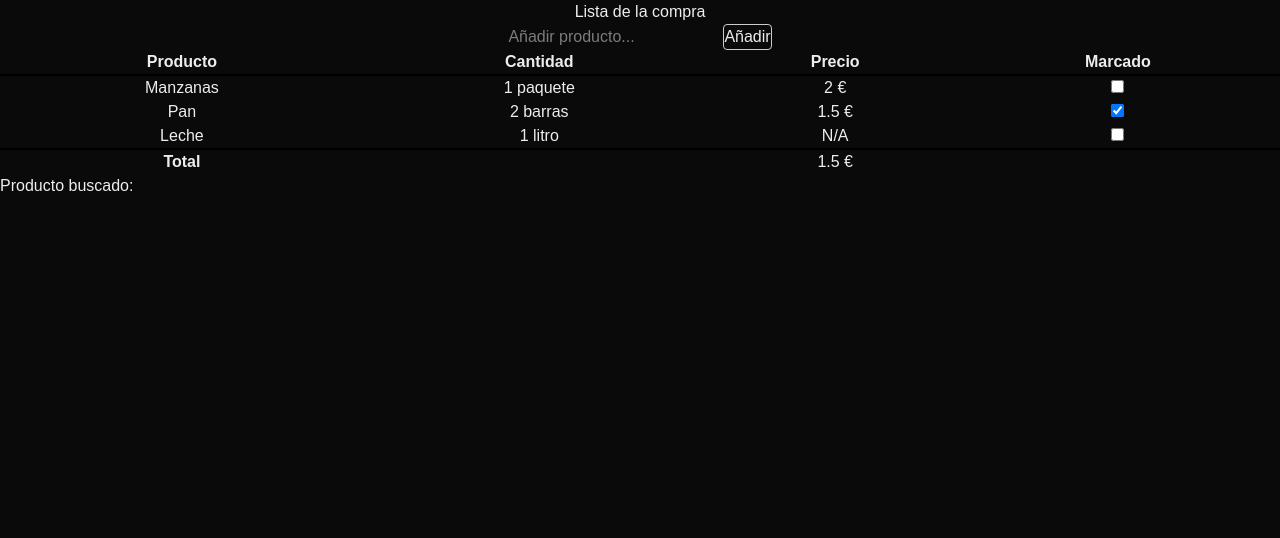
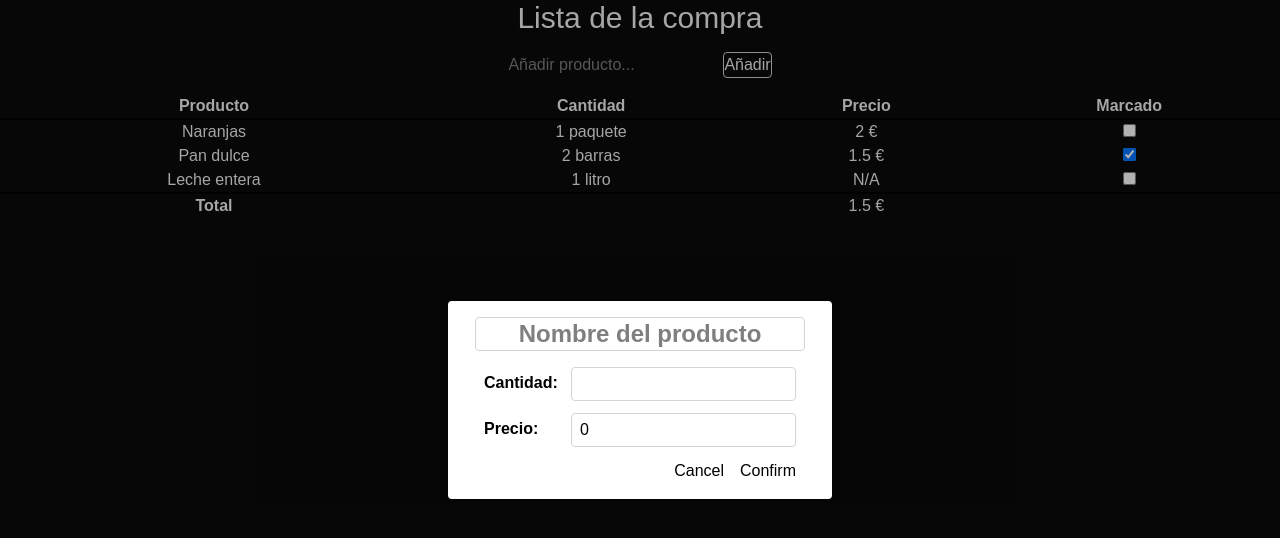
Before and after one commit to gianluisdiana/Metaspesa, a Next.js app in the folder client/: page /shopping in a window 1280 px wide. Both pictures are taken after a click on the button "Añadir". Shown: the top 538 px of the page. Built offline with nearby package versions, Linux system fonts and the light colour scheme.

Commit message:
feat: modal to add product

```diff
--- a/client/app/layout.tsx
+++ b/client/app/layout.tsx
@@ -21,7 +21,7 @@ export default function RootLayout({
   children: React.ReactNode;
 }>) {
   return (
-    <html lang="en">
+    <html lang="es">
       <body
         className={`${geistSans.variable} ${geistMono.variable} antialiased`}
       >
--- a/client/app/shopping/Product.ts
+++ /dev/null
@@ -1,6 +0,0 @@
-export interface Product {
-  name: string;
-  quantity?: string;
-  price?: number;
-  checked: boolean;
-}
--- /dev/null
+++ b/client/app/shopping/components/product-modal-form.tsx
@@ -0,0 +1,95 @@
+'use client';
+
+import { Product } from '../domain';
+
+export default function ProductModalForm({
+  product,
+  editProduct,
+  confirm,
+  close,
+}: {
+  close: () => void;
+  product: Product;
+  confirm: (product: Product) => void;
+  editProduct: (product: Product) => void;
+}) {
+  return (
+    <dialog
+      open
+      className="w-96 p-4 rounded bg-white left-1/2 top-1/2 transform -translate-x-1/2 -translate-y-1/2"
+    >
+      <form method="dialog">
+        <section className="flex flex-col items-center">
+          <input
+            type="text"
+            value={product.name}
+            onChange={e => editProduct({ ...product, name: e.target.value })}
+            placeholder="Nombre del producto"
+            required
+            className="font-bold text-2xl mb-4 text-center border border-gray-300 rounded"
+          />
+        </section>
+        <section>
+          <ProductInputField<string>
+            label="Cantidad"
+            value={product.quantity ?? ''}
+            setValue={value => editProduct({ ...product, quantity: value })}
+          />
+          <ProductInputField<number>
+            label="Precio"
+            value={product.price ?? 0}
+            setValue={value => editProduct({ ...product, price: value })}
+          />
+        </section>
+        <ProductModalMenu close={close} confirm={() => confirm(product)} />
+      </form>
+    </dialog>
+  );
+}
+
+const ProductInputField = <T extends string | number>({
+  label,
+  value,
+  setValue,
+}: {
+  label: string;
+  value: T;
+  setValue: (value: T) => void;
+}) => {
+  const inputType = typeof value === 'number' ? 'number' : 'text';
+  const inputConverter = typeof value === 'number' ? Number : String;
+
+  return (
+    <article className="flex justify-between mb-3 mx-5">
+      <label htmlFor={label.toLowerCase()} className="font-semibold py-1">
+        {label}:
+      </label>
+      <input
+        id={label.toLowerCase()}
+        className="border border-gray-300 rounded px-2 py-1"
+        type={inputType}
+        value={value}
+        onChange={e => setValue(inputConverter(e.target.value) as T)}
+      />
+    </article>
+  );
+};
+
+const ProductModalMenu = ({
+  close,
+  confirm,
+}: {
+  close: () => void;
+  confirm: () => void;
+}) => {
+  return (
+    <menu className="flex justify-end gap-4 mr-5">
+      <button type="reset" className="cursor-pointer" onClick={close}>
+        Cancel
+      </button>
+      <button type="submit" className="cursor-pointer" onClick={confirm}>
+        Confirm
+      </button>
+    </menu>
+  );
+};
--- a/client/app/shopping/components/shopping-list-search-bar.tsx
+++ b/client/app/shopping/components/shopping-list-search-bar.tsx
@@ -1,13 +1,13 @@
 'use client';
 
 import { useState } from 'react';
-import { Product } from '../Product';
+import { Product } from '../domain';
 
-export const ShoppingListSearchBar = ({
+export default function ShoppingListSearchBar({
   onSearch,
-}: {
+}: Readonly<{
   onSearch: (value: Product) => void;
-}) => {
+}>) {
   const [inputValue, setInputValue] = useState('');
   const [showSuggestions, setShowSuggestions] = useState(false);
 
@@ -79,17 +79,17 @@ export const ShoppingListSearchBar = ({
       </button>
     </div>
   );
-};
+}
 
 const ShoppingListSuggestions = ({
   products,
   onSuggestionSelected,
   resetSearch,
-}: {
+}: Readonly<{
   products: Product[];
   onSuggestionSelected: (value: Product) => void;
   resetSearch: () => void;
-}) => {
+}>) => {
   const MaxAmountOfSuggestionsShown = 5;
 
   const onChange = (product: Product) => {
@@ -128,28 +128,23 @@ const ShoppingListSuggestions = ({
 const ShoppingListSuggestionItem = ({
   product,
   onItemSelected,
-}: {
+}: Readonly<{
   product: Product;
   onItemSelected: (value: Product) => void;
-}) => {
+}>) => {
   return (
     <option
       key={product.name}
       tabIndex={0}
       onMouseDown={() => onItemSelected(product)}
-      onKeyDown={e => {
-        if (e.key === 'Enter' || e.key === ' ') {
-          onItemSelected(product);
-        }
-      }}
       style={{
         borderBottom: '1px solid rgba(0,0,0,0.04)',
         cursor: 'pointer',
         padding: '8px 12px',
       }}
-      className='hover:bg-cyan-400/10 cursor-pointer px-3 py-2 border-b-gray-200'
+      className="hover:bg-cyan-400/10 cursor-pointer px-3 py-2 border-b-gray-200"
     >
-      <strong>{product.name}</strong>
+      {product.name}
       {product.price !== undefined && product.price !== null
         ? ` — ${product.price} €`
         : ''}
--- a/client/app/shopping/components/shopping-list-table.tsx
+++ b/client/app/shopping/components/shopping-list-table.tsx
@@ -1,10 +1,10 @@
-import { Product } from '../Product';
+import { Product, ShoppingList } from '../domain';
 
 export const ShoppingListTable = ({
-  products,
+  shoppingList,
   onToggle,
 }: {
-  products: Product[];
+  shoppingList: ShoppingList;
   onToggle: (name: string) => void;
 }) => {
   return (
@@ -13,7 +13,7 @@ export const ShoppingListTable = ({
         <ShoppingListHeader />
       </thead>
       <tbody>
-        {products.map(product => (
+        {shoppingList.products.map(product => (
           <ShoppingListProductRow
             key={product.name}
             product={product}
@@ -22,7 +22,7 @@ export const ShoppingListTable = ({
         ))}
       </tbody>
       <tfoot>
-        <ShoppingListTotalRow products={products} />
+        <ShoppingListTotalRow shoppingList={shoppingList} />
       </tfoot>
     </table>
   );
@@ -52,18 +52,18 @@ const ShoppingListProductRow = ({
   );
 };
 
-const ShoppingListTotalRow = ({ products }: { products: Product[] }) => {
-  const totalAmount = products
-    .filter(product => product.checked && product.price !== undefined)
-    .reduce((total, product) => total + (product.price ?? 0), 0);
-
+const ShoppingListTotalRow = ({
+  shoppingList,
+}: {
+  shoppingList: ShoppingList;
+}) => {
   return (
     <tr>
       <td>
         <strong>Total</strong>
       </td>
       <td></td>
-      <td>{totalAmount} €</td>
+      <td>{shoppingList.calculateTotal()} €</td>
     </tr>
   );
 };
--- /dev/null
+++ b/client/app/shopping/domain.ts
@@ -0,0 +1,20 @@
+export interface Product {
+  name: string;
+  quantity?: string;
+  price?: number;
+  checked: boolean;
+}
+
+export class ShoppingList {
+  public constructor(public products: Product[]) {}
+
+  public calculateTotal(): number {
+    return this.products
+      .filter(product => product.checked && product.price !== undefined)
+      .reduce((total, product) => total + product.price!, 0);
+  }
+
+  public contains(product: Product): boolean {
+    return this.products.some(p => p.name === product.name);
+  }
+}
--- a/client/app/shopping/page.module.css
+++ b/client/app/shopping/page.module.css
@@ -1,22 +1,15 @@
-.shopping-list table {
+.shopping-list {
+  text-align: center;
+
+  table {
     width: 100%;
 
     thead {
       border-bottom: 2px solid black;
-    text-align: center;
     }
 
     tfoot {
       border-top: 2px solid black;
     }
-
-  td {
-    text-align: center;
   }
 }
-
-.shopping-list-search-bar {
-  align-items: center;
-  display: flex;
-  justify-content: center;
-}
--- a/client/app/shopping/page.tsx
+++ b/client/app/shopping/page.tsx
@@ -2,9 +2,10 @@
 
 import { useState } from 'react';
 import styles from './page.module.css';
-import { Product } from './Product';
+import { Product, ShoppingList } from './domain';
 import { ShoppingListTable } from './components/shopping-list-table';
-import { ShoppingListSearchBar } from './components/shopping-list-search-bar';
+import ShoppingListSearchBar from './components/shopping-list-search-bar';
+import ProductModalForm from './components/product-modal-form';
 
 const StyleClasses = {
   SearchBar: 'shopping-list-search-bar',
@@ -12,8 +13,10 @@ const StyleClasses = {
 };
 
 export default function Home() {
-  const [products, setProducts] = useState<Product[]>(sampleProducts);
-  const [productToAdd, setProductToAdd] = useState<Product>();
+  const [products, setProducts] = useState(sampleProducts);
+  const [productToAdd, setProductToAdd] = useState<Product | undefined>();
+
+  const shoppingList = new ShoppingList(products);
 
   const toggleChecked = (name: string) => {
     setProducts(prev =>
@@ -21,18 +24,32 @@ export default function Home() {
     );
   };
 
+  const addProduct = (product: Product) => {
+    setProducts(prev => [...prev, product]);
+    setProductToAdd(undefined);
+  };
+
   return (
     <div>
       <main className={styles[StyleClasses.ShoppingList]}>
-        <h1 style={{ textAlign: 'center' }}>Lista de la compra</h1>
-        <div className={styles[StyleClasses.SearchBar]}>
+        <h1 className="text-3xl mb-4">Lista de la compra</h1>
+        <div className="flex justify-center items-center mb-4">
           <ShoppingListSearchBar onSearch={setProductToAdd} />
         </div>
-        <ShoppingListTable products={products} onToggle={toggleChecked} />
+        <ShoppingListTable
+          shoppingList={shoppingList}
+          onToggle={toggleChecked}
+        />
       </main>
-      {productToAdd && (
-        <div>
-          <h2>Producto buscado: {productToAdd.name}</h2>
+
+      {productToAdd && !shoppingList.contains(productToAdd) && (
+        <div className="fixed top-0 left-0 w-full h-full bg-black/30 flex justify-center items-center">
+          <ProductModalForm
+            product={productToAdd}
+            confirm={addProduct}
+            close={() => setProductToAdd(undefined)}
+            editProduct={setProductToAdd}
+          />
         </div>
       )}
     </div>
@@ -40,7 +57,7 @@ export default function Home() {
 }
 
 const sampleProducts: Product[] = [
-  { checked: false, name: 'Manzanas', price: 2, quantity: '1 paquete' },
-  { checked: true, name: 'Pan', price: 1.5, quantity: '2 barras' },
-  { checked: false, name: 'Leche', quantity: '1 litro' },
+  { checked: false, name: 'Naranjas', price: 2, quantity: '1 paquete' },
+  { checked: true, name: 'Pan dulce', price: 1.5, quantity: '2 barras' },
+  { checked: false, name: 'Leche entera', quantity: '1 litro' },
 ];
```
Lines whose indentation alone changed are shown as unchanged.
